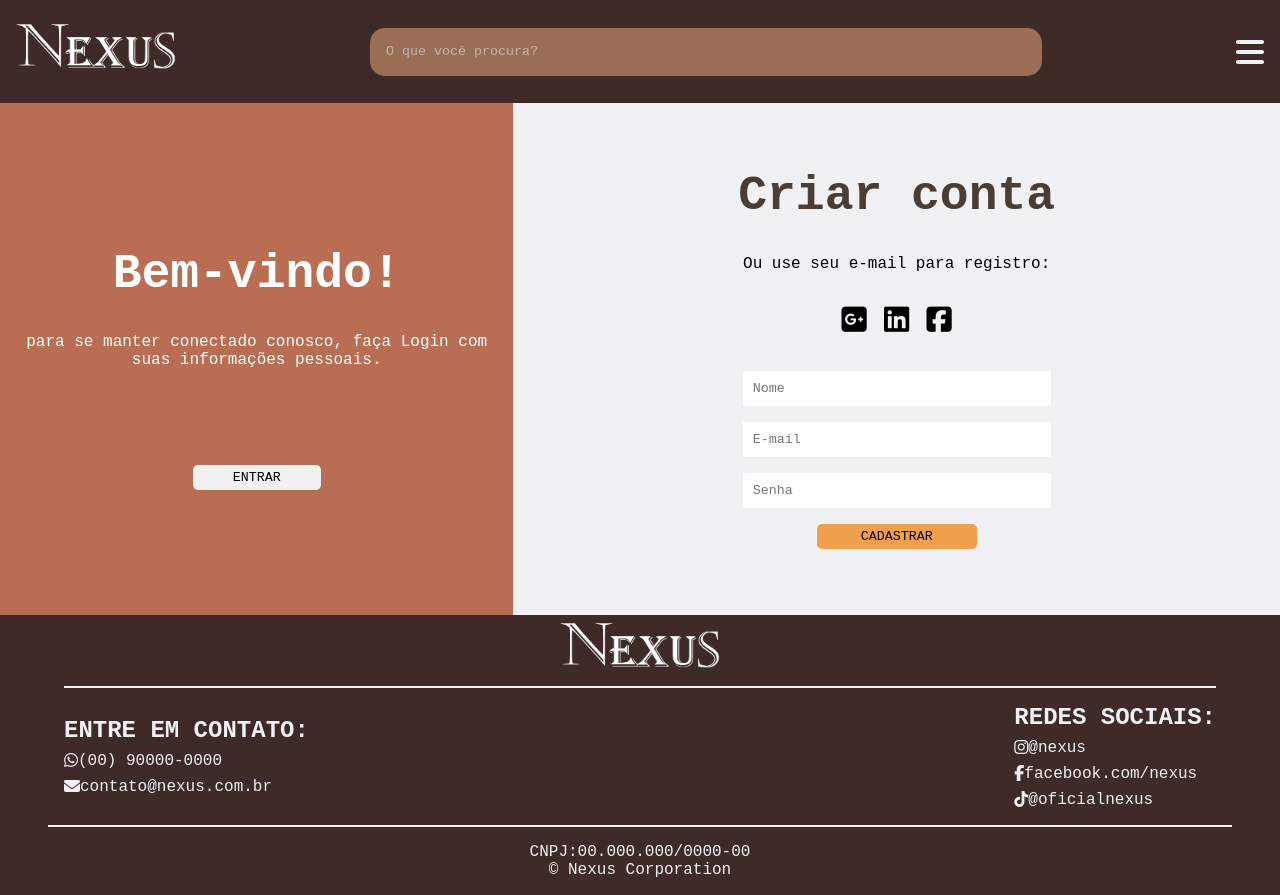
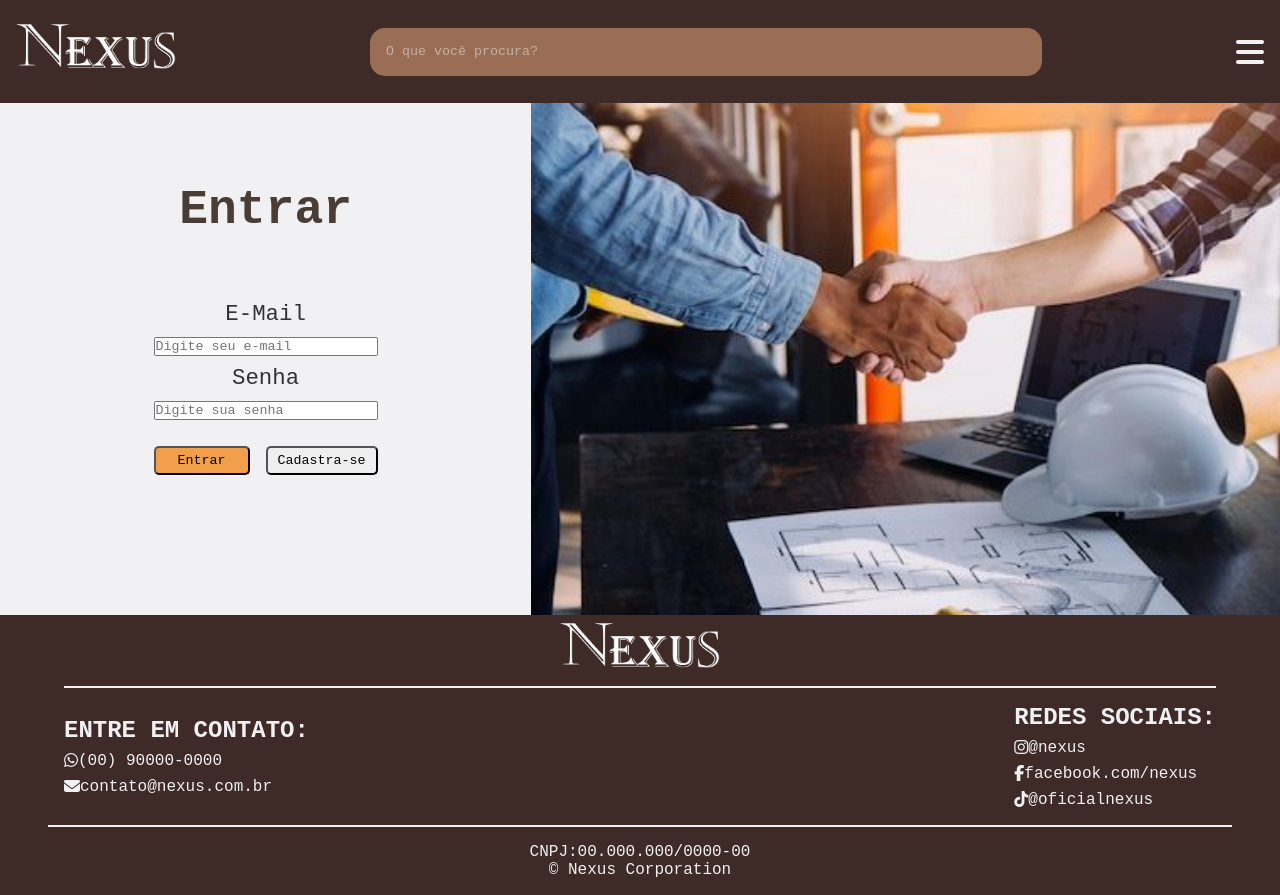
Before and after one commit to Hi-Ury/Nexus, a plain HTML site: page html/login.html in a window 1280 px wide. Both pictures are taken after a click on the button "ENTRAR". Drawn offline with Linux system fonts and the light colour scheme; a web font is replaced by a local one.

Commit message:
pagina-login-finish
finalização

```diff
--- a/css/login.css
+++ b/css/login.css
@@ -92,8 +92,8 @@ form input{
 
 .segunda-parte{
     display: flex;
-    align-items: center;
     justify-content: center;
+    display: none;
 }
 
 .esquerdo-02{
@@ -104,10 +104,22 @@ form input{
     padding: 1rem;
     display: flex;
     gap: 2rem;
-    width: 38%;
+    width: 40%;
     height: 30rem;
     color: var(--cor-paragrafo-texto);
-    display: none;
+}
+
+.direito-02{
+    background-image: url(../imagens/engenheiro.jpg);
+    background-repeat: no-repeat;
+    background-position: center;
+    background-size: cover;
+    width: 60%;
+    height: 32rem;
+}
+
+.display{
+    display: flex;
 }
 
 .esquerdo-02 h2{
@@ -147,15 +159,6 @@ form input{
     gap: 1rem;
 }
 
-.direito-02{
-    background-image: url(/imagens/engenheiros.jpg);
-    background-repeat: no-repeat;
-    background-position: top;
-    background-size: cover;
-    width: 60%;
-    height: 32rem;
-    display: none;
-}
 
 
 footer {
--- a/html/login.html
+++ b/html/login.html
@@ -48,7 +48,7 @@
                 <div class="lado-esquerdo">
                     <h2>Bem-vindo!</h2>
                     <p>para se manter conectado conosco, faça <span>Login</span> com suas informações pessoais.</p>
-                    <input type="button" value="ENTRAR" id="btn01">
+                    <input type="button" value="ENTRAR" id="btn01" onclick="login()">
                 </div>
 
                 <div class="lado-direito">
@@ -71,8 +71,8 @@
         </section>
     </main>
 
-    <section class="segunda-parte">
-
+    <section class="segunda-parte" id="segunda-parte">
+        <div class="display">
         <div class="esquerdo-02">
             <h2>Entrar</h2>
             <div class="form-02">
@@ -82,13 +82,13 @@
             <input type="password" placeholder="Digite sua senha">
             <div class="botoes-segunda">
             <input type="button" value="Entrar" id="btn-entrar">
-            <input type="button" value="Cadastra-se" id="btn-cadastrar">
+            <input type="button" value="Cadastra-se" id="btn-cadastrar" onclick="cadastar()">
             </div>
             </div>
         </div>
 
         <div class="direito-02"></div>
-
+         </div>
     </section>
 
      <footer>
@@ -137,4 +137,5 @@
 </body>
 <script src="https://kit.fontawesome.com/3bee387c5f.js" crossorigin="anonymous"></script>
 <script src="../js/menu.js"></script>
+<script src="../js/login.js"></script>
 </html>
--- /dev/null
+++ b/js/login.js
@@ -0,0 +1,12 @@
+const primeiraParte = document.getElementById('sessao01');
+const segundaParte = document.getElementById('segunda-parte');
+
+function login() {
+    primeiraParte.style.display = 'none';
+    segundaParte.style.display = 'block';
+}
+
+function cadastar() {
+    primeiraParte.style.display = 'block';
+    segundaParte.style.display = 'none';
+}
```
Also changed, not shown: css/sobre.css (added, +13 -0 lines), css/sobr.css (line endings or trailing spaces), imagens/engenheiro.jpg (added).
